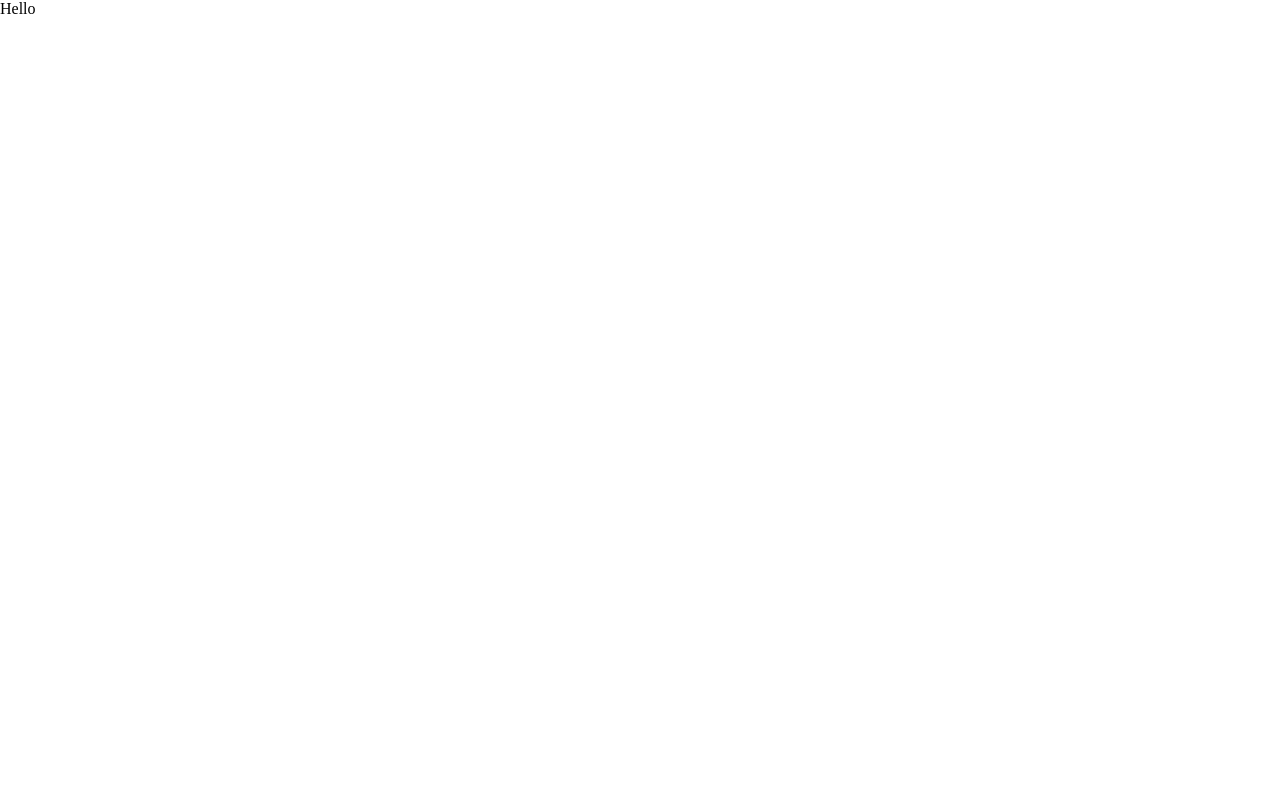
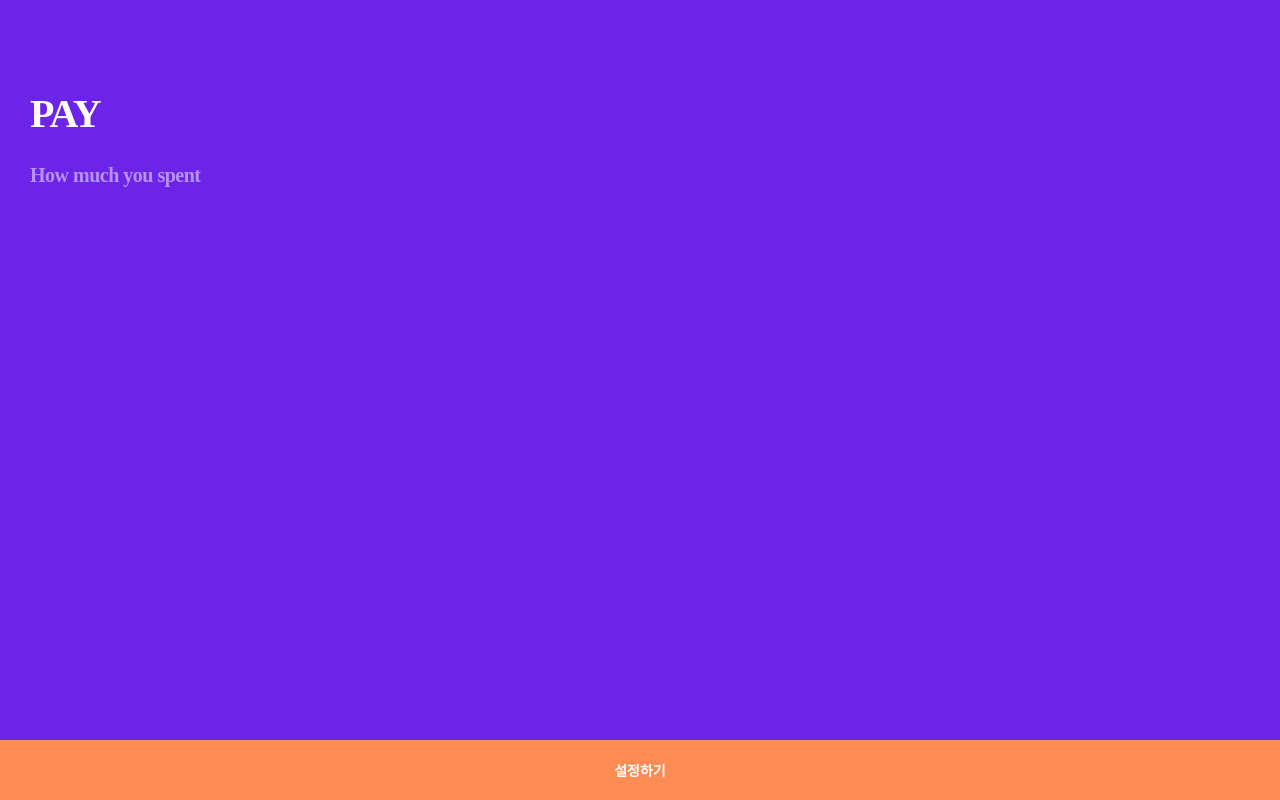
Before and after one commit to Project-PAY/Frontend, a React app in the folder pay/: page /setting in a window 1280 px wide. Built offline with nearby package versions, Linux system fonts and the light colour scheme; a web font is replaced by a local one.

Commit message:
:sparkles: setting 페이지에 필요한 함수 추가 및 임시 코드 부여

```diff
--- a/pay/pages/setting/index.tsx
+++ b/pay/pages/setting/index.tsx
@@ -1,8 +1,44 @@
 import * as React from 'react';
+import styled from 'styled-components';
+import {$MAIN} from '../../styles/variables.types';
+import TitleComp from '../../src/components/common/TitleComp';
+import LinkBtn from '../../src/components/common/LinkBtn';
+import {useDispatch} from 'react-redux';
+
+const Div = styled.div`
+  height: 100%;
+  background-color: ${$MAIN};
+`;
 
 const Setting = () => {
+  const dispatch = useDispatch();
+
+  // 임시
+  const isProperForm = React.useCallback((form: any) => {
+    return [true, {}]; // OR [false, 'Error Text']
+  }, []);
+
+  const onCompleteSetting = React.useCallback(() => {
+    const [isProper, form] = isProperForm({});
+
+    if (isProper) {
+      // API 호출 및 action dispatch
+      alert('Hello');
+      console.dir(form);
+    } else {
+      alert(isProper);
+    }
+  }, []);
+
   return (
-    <div>Hello</div>
+    <Div>
+      <TitleComp/>
+      <LinkBtn
+        text="설정하기"
+        type="button"
+        // onClick={} - call onCompleteSetting
+      />
+    </Div>
   );
 };
 
--- a/pay/pages/welcome/index.tsx
+++ b/pay/pages/welcome/index.tsx
@@ -20,8 +20,7 @@ const BackgroundImg = styled.div`
   })};
 `;
 
-const Welcome = () => {
-  return (
+const Welcome = () => (
   <Div>
     <TitleComp/>
     <BackgroundImg/>
@@ -32,6 +31,5 @@ const Welcome = () => {
     />
   </Div>
 );
-};
 
 export default Welcome;
```
Lines whose indentation alone changed are shown as unchanged.
